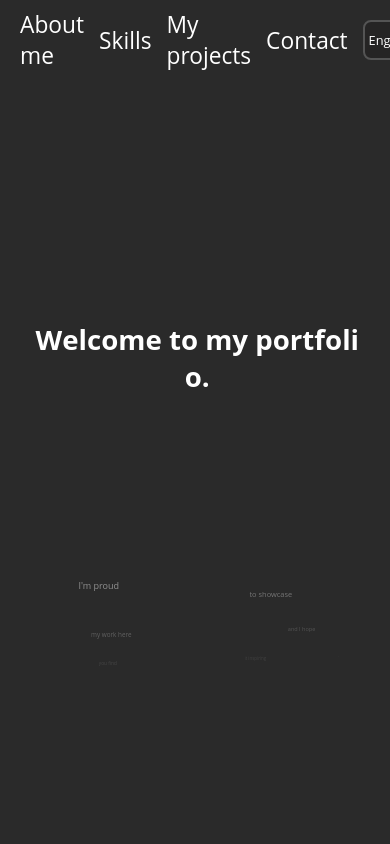
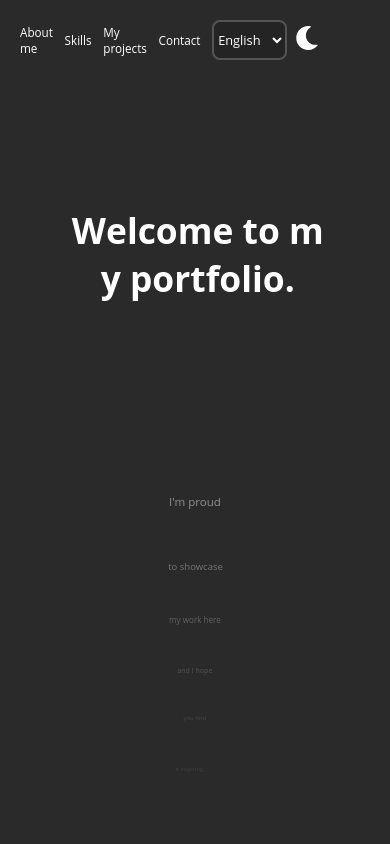
Before and after one commit to Flelubez/Portfolio, a Next.js app: page / in a window 390 px wide. Shown: the top 844 px of the page. Built offline with nearby package versions, Linux system fonts and the light colour scheme.

Commit message:
fixed navBar for phones

```diff
--- a/styles/landingOnSite.module.css
+++ b/styles/landingOnSite.module.css
@@ -130,9 +130,14 @@
 
 
 @media (max-width: 768px) {
-    .title {
-            font-size: 2rem;
+    .title,
+    .titleLight {
+            font-size: 10.5vw;
             text-align: center;
+            margin-left: 5%;
+            margin-right: 5%;
+            overflow-wrap: break-word;
+            word-wrap: break-word;
         }
 
     .h1 {
--- a/styles/navBar.module.css
+++ b/styles/navBar.module.css
@@ -27,7 +27,7 @@
 }
 
 .navitems {
-    font-size: 1.6rem;
+    font-size: 1.6vw;
     margin-right: 30px;
     transition: transform 0.35s ease-in-out;
     cursor: pointer;
@@ -39,7 +39,7 @@
 }
 
 .navitemsLight {
-    font-size: 1.6rem;
+    font-size: 1.6vw;
     margin-right: 30px;
     transition: transform 0.35s ease-in-out;
     cursor: pointer;
@@ -93,7 +93,7 @@
 }
 
 .moon {
-    padding-left: 2rem;
+    /* padding-left: 2rem; */
     font-size: 1.5rem;
     color: white;
     cursor: pointer;
@@ -105,42 +105,37 @@
     color: rgb(51, 31, 182)
 }
 
+
 @media (max-width: 768px) {
 
-    .container {
-        width: 88%;
-    }
-
-    .containerLight {
-        width: 88%;
+    .container, .containerLight {
+        width: 100%;
+        flex-wrap: wrap;
+        min-height: 80px;
+        height: auto;
     }
 
     .links {
             display: flex;
-            justify-content: flex-start;
+            justify-content: space-between;
     }
 
     .links a:not(:last-child) {
-        margin-right: 15px;
+        margin-right: 4%;
+          font-size: 3vw;
         /* Ajouter de la marge horizontale entre les liens, sauf le dernier */
     }
 
-        .navitems {
-            margin-right: 0;
+                .navitems,
+                .navitemsLight {
+            margin-right: 0px;
             margin-bottom: 0px;
             display: block;
-            font-size: 1.42rem;
+            width: 100%;
         }
 
         .navitems:hover {
             transform: scale(1.1);
-        }
-
-        .navitemsLight {
-            margin-right: 0;
-            margin-bottom: 0px;
-            display: block;
-            font-size: 1.42rem;
         }
 
         .navitemsLight:hover {
@@ -150,11 +145,21 @@
         .traduction {
     font-size: 0.8rem;
     width: 4.7rem;
-    margin-right: 3rem;
+    margin-right: 0.5rem;
 }
     .traductionLight {
         font-size: 0.8rem;
         width: 4.7rem;
-        margin-right: 3rem;
+        margin-right: 0.5rem;
                 }
+
+                .moon {
+    padding-left: 0rem;
+    font-size: 1.5rem;
 }
+
+.moonLight {
+    padding-left: 0rem;
+    font-size: 1.5rem;
+}
+}
```
